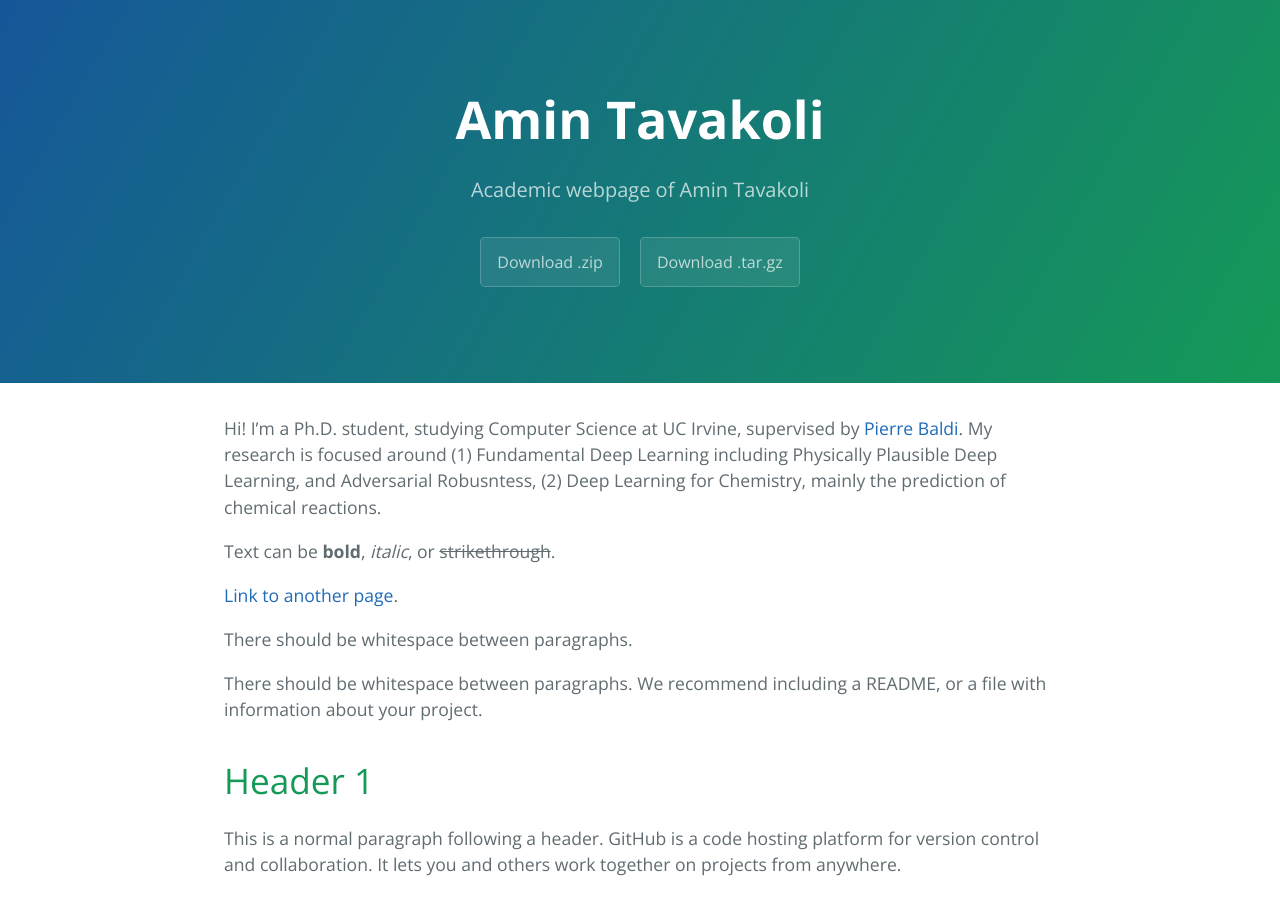
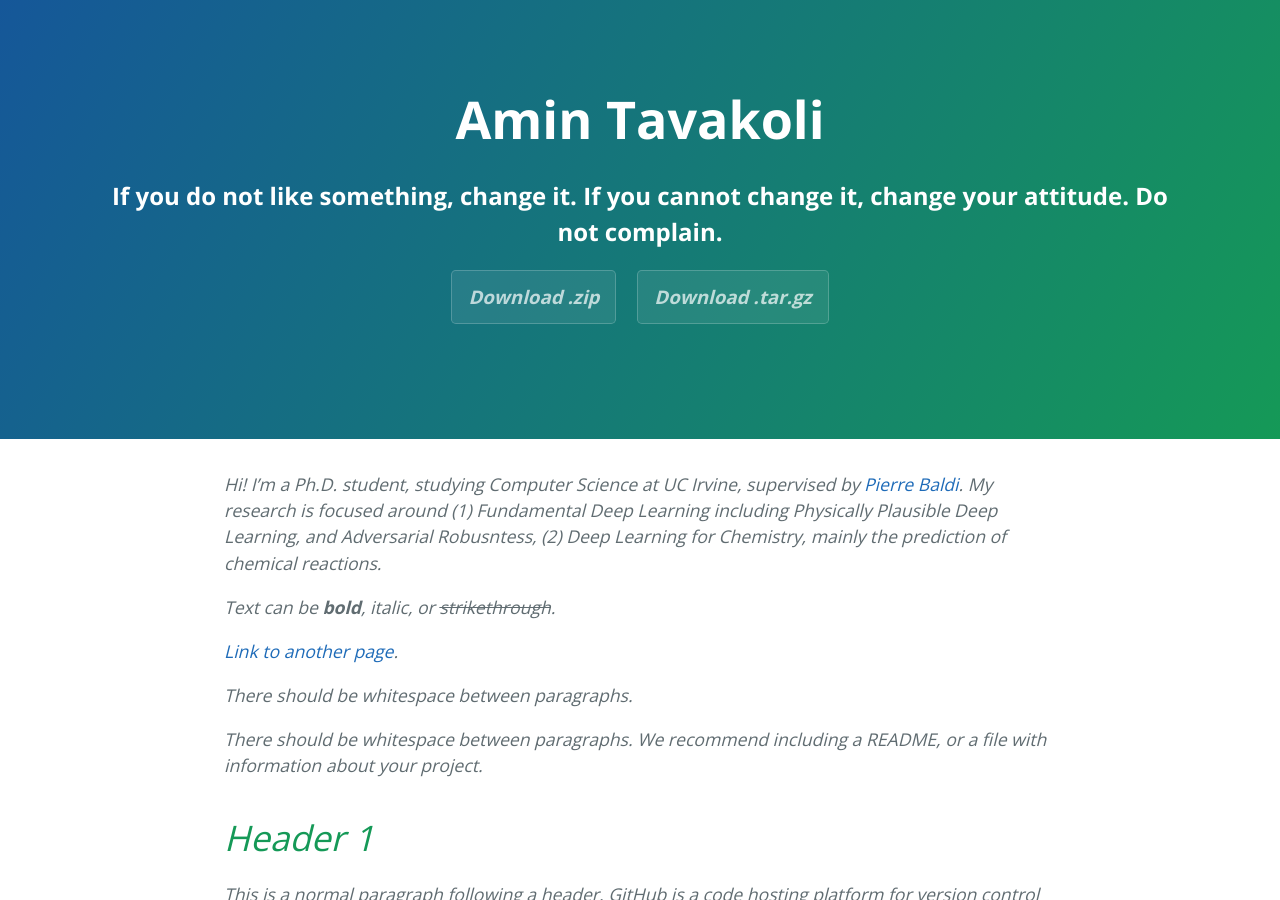
Before and after one commit to amintavakol/amintavakol.github.io, a Jekyll site: the page built from index.md, in a window 1280 px wide and 900 px high. Built offline with Jekyll 4.4.1, drawn with Linux system fonts in a browser that asks for light colours.

Commit message:
Update default.html

```diff
--- a/_layouts/default.html
+++ b/_layouts/default.html
@@ -26,7 +26,10 @@
 
     <header class="page-header" role="banner">
       <h1 class="project-name">{{ page.title | default: site.title | default: site.github.repository_name }}</h1>
-      <h2 class="project-tagline">{{ page.description | default: site.description | default: site.github.project_tagline }}</h2>
+      <h2 Quote of the Month: <br></h2>
+      <h2 <em> If you do not like something, change it. If you cannot change it, change your attitude. Do not complain. <em> <br> </h2>
+      <h3 Maya Angelou </h3>
+      <!-- <h2 class="project-tagline">{{ page.description | default: site.description | default: site.github.project_tagline }}</h2> -->
       {% if site.github.is_project_page %}
         <a href="{{ site.github.repository_url }}" class="btn">View on GitHub</a>
       {% endif %}
```
